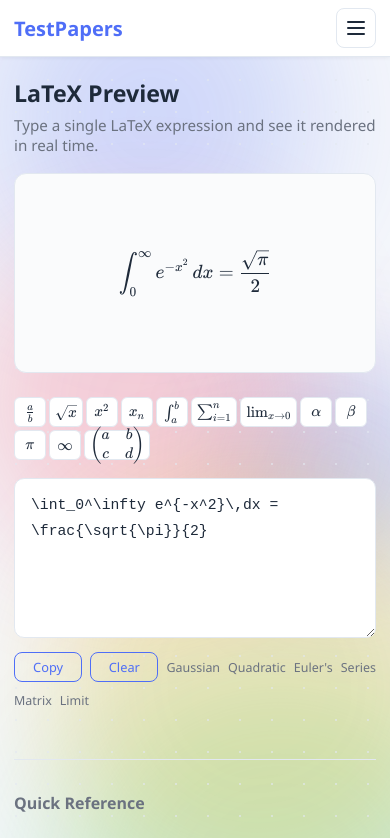
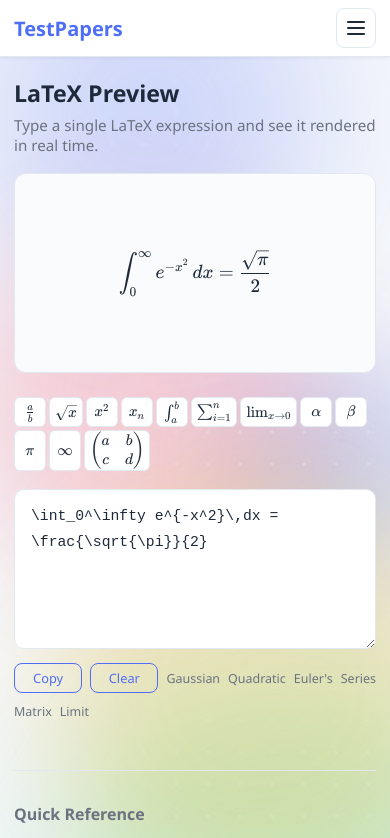
Before and after one commit to Clearders/TestPapers, a Nuxt app: page /latex in a window 390 px wide. Shown: the top 838 px of the page. Built offline with nearby package versions, Linux system fonts and the light colour scheme; no server answers.

Commit message:
Use min-height and tweak padding
Replace fixed height with min-height for the button and .symbol-chip in app/pages/latex.vue and reduce vertical padding from 2px to 1px. This makes the elements more flexible for different content sizes and improves vertical alignment without changing other styles.

```diff
--- a/app/pages/latex.vue
+++ b/app/pages/latex.vue
@@ -200,8 +200,8 @@ onUnmounted(() => {
   align-items: center;
   justify-content: center;
   min-width: 36px;
-  height: 32px;
-  padding: 2px 7px;
+  min-height: 32px;
+  padding: 1px 7px;
   border: 1px solid var(--color-border);
   border-radius: 6px;
   background: var(--color-surface);
@@ -415,8 +415,8 @@ code {
 
   .symbol-chip {
     min-width: 32px;
-    height: 30px;
-    padding: 2px 5px;
+    min-height: 30px;
+    padding: 1px 5px;
     font-size: .8rem;
   }
 
```
